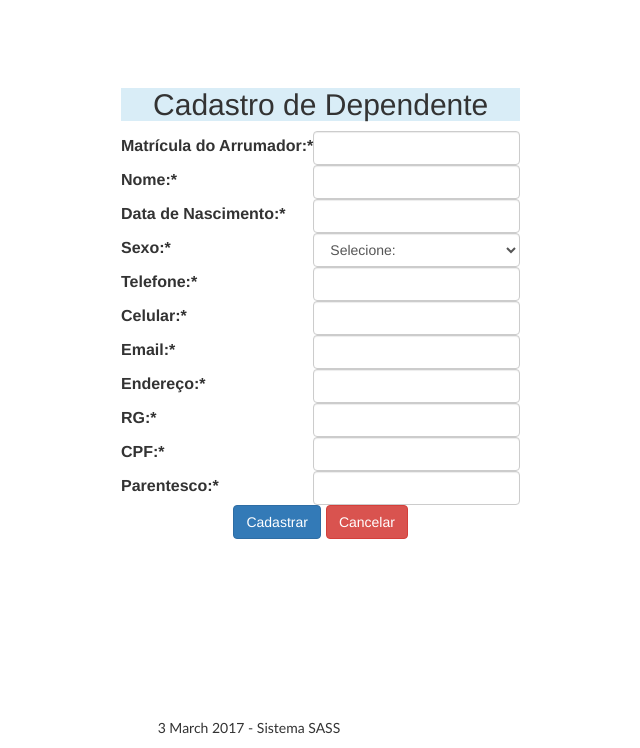
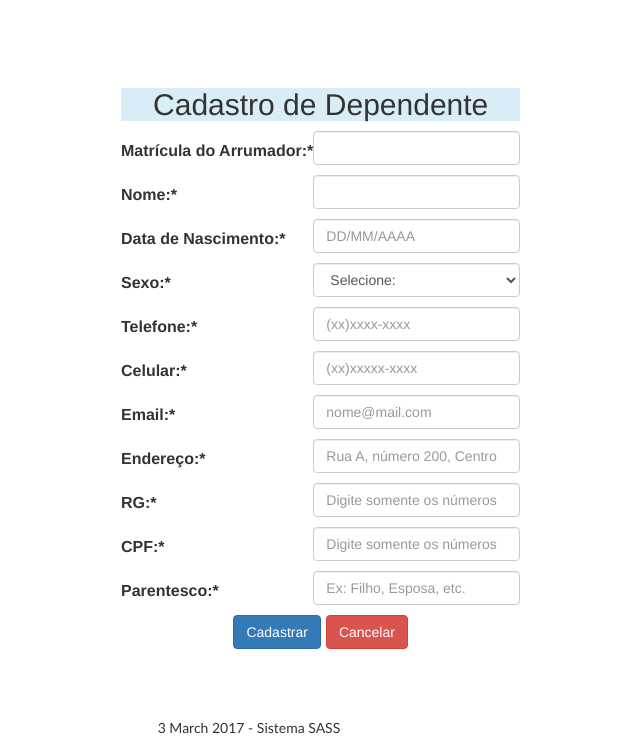
Before and after one commit to rafaelfez/sass, a PHP site: page /cad_dep.php in a window 1280 px wide. Shown: the part 52-800 px from the top of the page, without its empty margins (391-1031 px from the left). Run offline with PHP 8.4, Linux system fonts and the light colour scheme; the visitor is signed in with stand-in values (Sample User, id 1).

Commit message:
Validação de campos e implementação de placeholders

```diff
--- a/cad_dep.php
+++ b/cad_dep.php
@@ -43,55 +43,77 @@ include("inc/header.php");
         }
       ?>
   <h2 class="bg-info">Cadastro de Dependente</h2>
-  <form class="form-group" method="post" action="cad_dep.php">
+  <form class="form-group" data-toggle="validator" method="post" action="cad_dep.php">
     <table>
         <tr>
           <th><label for="afiliado_matricula">Matrícula do Arrumador:<span class="required">*</span></label></th>
-          <td><input type="text" class="form-control" id="afiliado_matricula" name="afiliado_matricula" value="<?php echo htmlspecialchars($afiliado_matricula); ?>"/></td>
+          <td><input type="text" required placeholder="" class="form-control" id="afiliado_matricula" name="afiliado_matricula" value="<?php echo htmlspecialchars($afiliado_matricula); ?>"/>
+            <div class="help-block with-errors"></div>
+          </td>
         </tr>
         <tr>
           <th><label for="nome">Nome:<span class="required">*</span></label></th>
-          <td><input type="text" class="form-control" id="nome" name="nome" value="<?php echo htmlspecialchars($nome); ?>"/></td>
+          <td><input type="text" required placeholder="" class="form-control" id="nome" name="nome" value="<?php echo htmlspecialchars($nome); ?>"/>
+            <div class="help-block with-errors"></div>
+          </td>
         </tr>
         <tr>
           <th><label for="nascimento">Data de Nascimento:<span class="required">*</span></label></th>
-          <td><input type="text" class="form-control" id="nascimento" name="nascimento" value="<?php echo htmlspecialchars($nascimento); ?>"/></td>
+          <td><input type="text" required placeholder="DD/MM/AAAA" class="form-control" id="nascimento" name="nascimento" value="<?php echo htmlspecialchars($nascimento); ?>"/>
+            <div class="help-block with-errors"></div>
+          </td>
         </tr>
         <tr>
           <th><label for="sexo">Sexo:<span class="required">*<span></label></th>
-          <td><select id="sexo" class="form-control" name="sexo">
+          <td><select id="sexo" required class="form-control" name="sexo">
             <option value="">Selecione:</option>
             <option value="Masculino" <?php if($sexo == 'Masculino') echo 'selected'; ?>>Masculino</option>
             <option value="Feminino" <?php if($sexo == 'Feminino') echo 'selected'; ?>>Feminino</option>
-          </select></td>
+          </select>
+            <div class="help-block with-errors"></div>
+          </td>
         </tr>
         <tr>
           <th><label for="telefone">Telefone:<span class="required">*</span></label></th>
-          <td><input type="text" class="form-control"v id="telefone" name="telefone" value="<?php echo htmlspecialchars($telefone); ?>"/></td>
+          <td><input type="text" required placeholder="(xx)xxxx-xxxx" class="form-control"v id="telefone" name="telefone" value="<?php echo htmlspecialchars($telefone); ?>"/>
+            <div class="help-block with-errors"></div>
+          </td>
         </tr>
         <tr>
           <th><label for="celular">Celular:<span class="required">*</span></label></th>
-          <td><input type="text" class="form-control" id="celular" name="celular" value="<?php echo htmlspecialchars($celular); ?>"/></td>
+          <td><input type="text" required placeholder="(xx)xxxxx-xxxx" class="form-control" id="celular" name="celular" value="<?php echo htmlspecialchars($celular); ?>"/>
+            <div class="help-block with-errors"></div>
+          </td>
         </tr>
         <tr>
           <th><label for="email">Email:<span class="required">*</span></label></th>
-          <td><input type="text" class="form-control" id="email" name="email" value="<?php echo htmlspecialchars($email); ?>"/></td>
+          <td><input type="text" required placeholder="nome@mail.com" class="form-control" id="email" name="email" value="<?php echo htmlspecialchars($email); ?>"/>
+            <div class="help-block with-errors"></div>
+          </td>
         </tr>
         <tr>
           <th><label for="endereco">Endereço:<span class="required">*</span></label></th>
-          <td><input type="text" class="form-control" id="endereco" name="endereco" value="<?php echo htmlspecialchars($endereco); ?>"/></td>
+          <td><input type="text" required placeholder="Rua A, número 200, Centro" class="form-control" id="endereco" name="endereco" value="<?php echo htmlspecialchars($endereco); ?>"/>
+            <div class="help-block with-errors"></div>
+          </td>
         </tr>
         <tr>
           <th><label for="rg">RG:<span class="required">*</span></label></th>
-          <td><input type="text" class="form-control" id="rg" name="rg" value="<?php echo htmlspecialchars($rg); ?>"/></td>
+          <td><input type="text"required placeholder="Digite somente os números" required placeholder="###" class="form-control" id="rg" name="rg" value="<?php echo htmlspecialchars($rg); ?>"/>
+            <div class="help-block with-errors"></div>
+          </td>
         </tr>
         <tr>
           <th><label for="cpf">CPF:<span class="cpf">*</span></label></th>
-          <td><input type="text" class="form-control" id="cpf" name="cpf" value="<?php echo htmlspecialchars($cpf); ?>"/></td>
+          <td><input type="text" required placeholder="Digite somente os números" class="form-control" id="cpf" name="cpf" value="<?php echo htmlspecialchars($cpf); ?>"/>
+            <div class="help-block with-errors"></div>
+          </td>
         </tr>
         <tr>
           <th><label for="parentesco">Parentesco:<span class="required">*</span></label></th>
-          <td><input type="text" class="form-control" id="parentesco" name="parentesco" value="<?php echo htmlspecialchars($parentesco); ?>"/></td>
+          <td><input type="text" required placeholder="Ex: Filho, Esposa, etc." class="form-control" id="parentesco" name="parentesco" value="<?php echo htmlspecialchars($parentesco); ?>"/>
+            <div class="help-block with-errors"></div>
+          </td>
         </tr>
     </table>
    <abbr title="Cadastrar Dependente"><input class="btn btn-primary" type="submit" value="Cadastrar"/></abbr>
```
